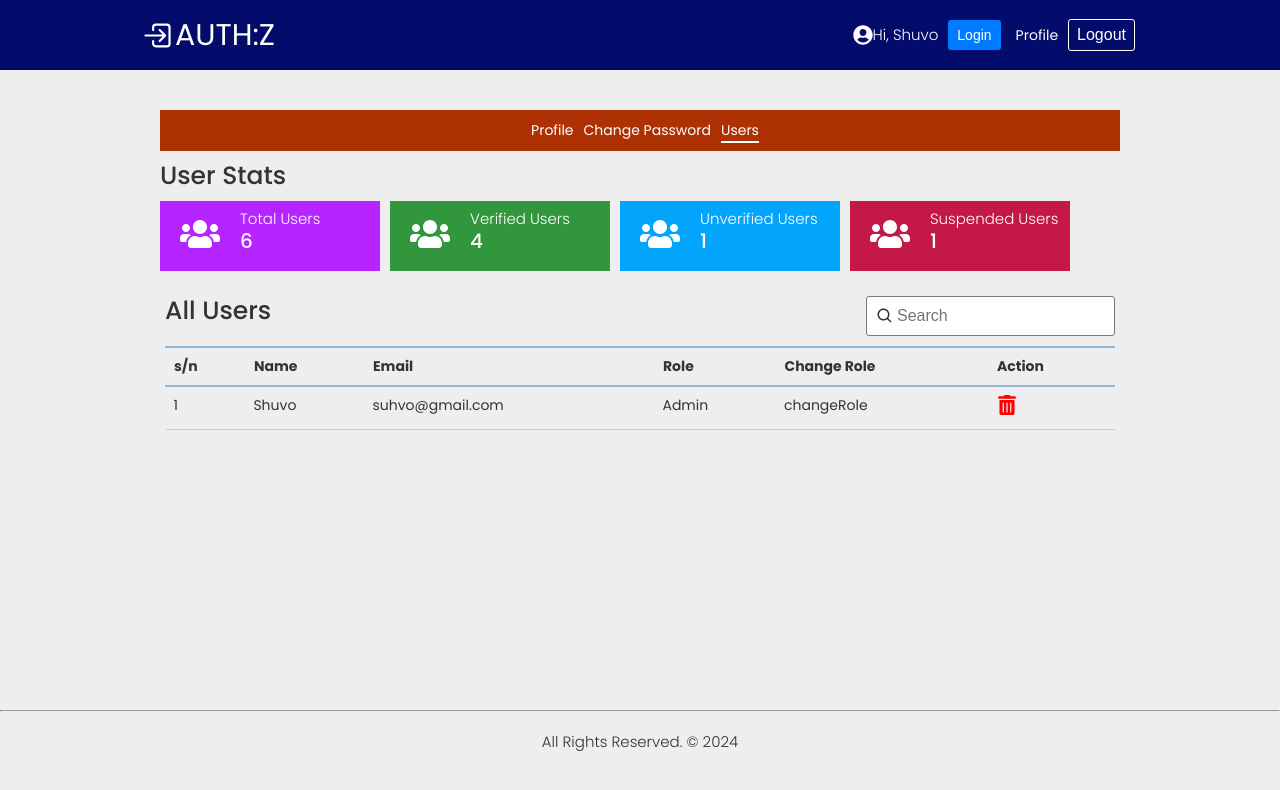
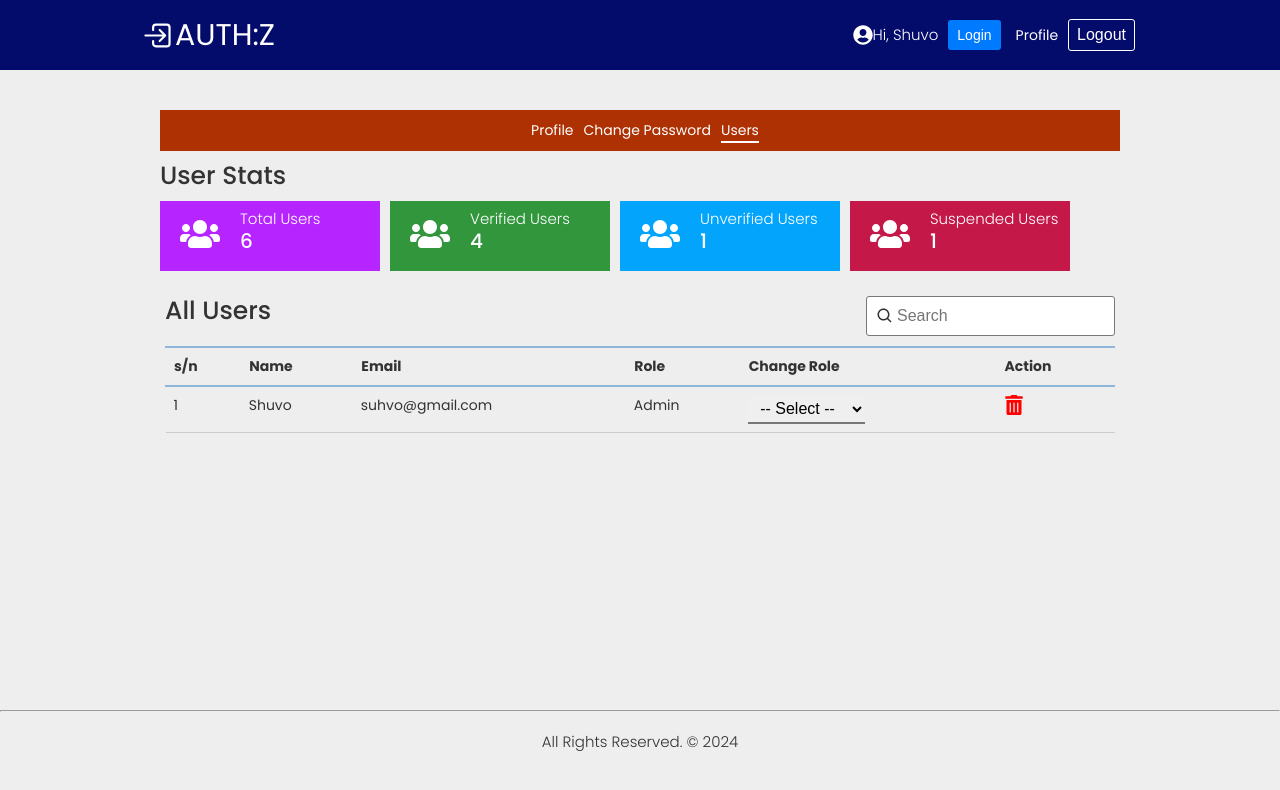
Before and after one commit to hr-shuvo/MERN---AUTH---APP, a React (Create React App) app: page /users in a window 1280 px wide. Shown: the top 790 px of the page. Built offline with nearby package versions, Linux system fonts and the light colour scheme.

Commit message:
add user list

```diff
--- /dev/null
+++ b/src/components/changeRole/ChangeRole.js
@@ -0,0 +1,24 @@
+import {useState} from "react";
+
+
+const ChangeRole = () => {
+    const [userRole, setUserRole] = useState('')
+
+    return(
+        <div className='sort'>
+            <form className='--flex-start'>
+                <select value={userRole} onChange={(e) =>setUserRole(e.target.value)}>
+                    <option value="">-- Select --</option>
+                    <option value="subscriber">Member</option>
+                    <option value="author">Author</option>
+                    <option value="admin">Admin</option>
+                    <option value="suspended">Suspended</option>
+
+                </select>
+            </form>
+        </div>
+    )
+
+}
+
+export default ChangeRole;
--- a/src/pages/userList/UserList.js
+++ b/src/pages/userList/UserList.js
@@ -3,6 +3,7 @@ import PageMenu from "../../components/pageMenu/PageMenu";
 import UserStats from "../../components/userStats/UserStats";
 import Search from "../../components/search/Search";
 import {FaTrashAlt} from "react-icons/fa";
+import ChangeRole from "../../components/changeRole/ChangeRole";
 
 const UserList = () => {
     return (<section>
@@ -42,7 +43,7 @@ const UserList = () => {
                             <td>suhvo@gmail.com</td>
                             <td>Admin</td>
                             <td>
-                                changeRole
+                                <ChangeRole></ChangeRole>
                             </td>
                             <td>
                             <span>
```
